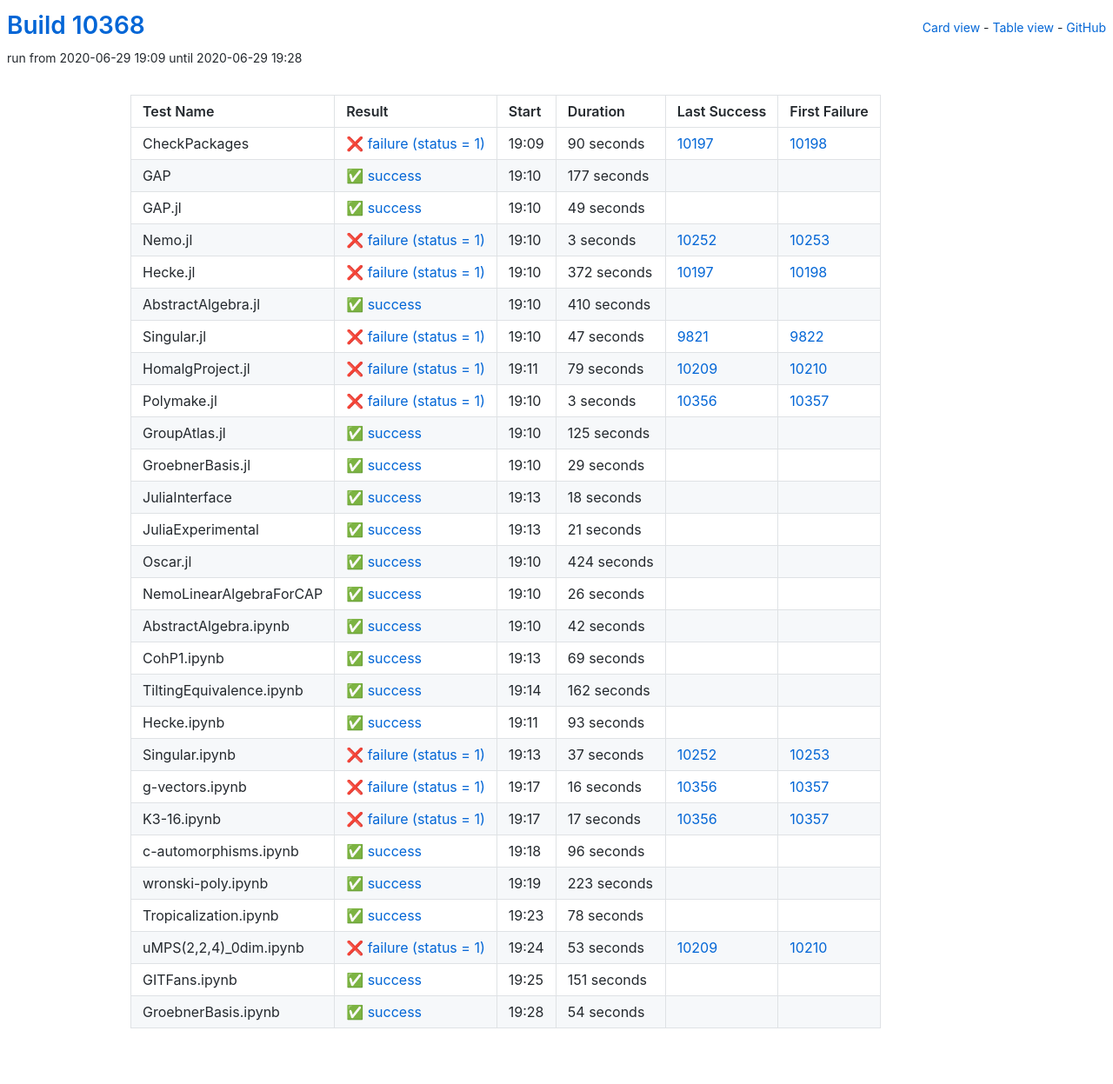
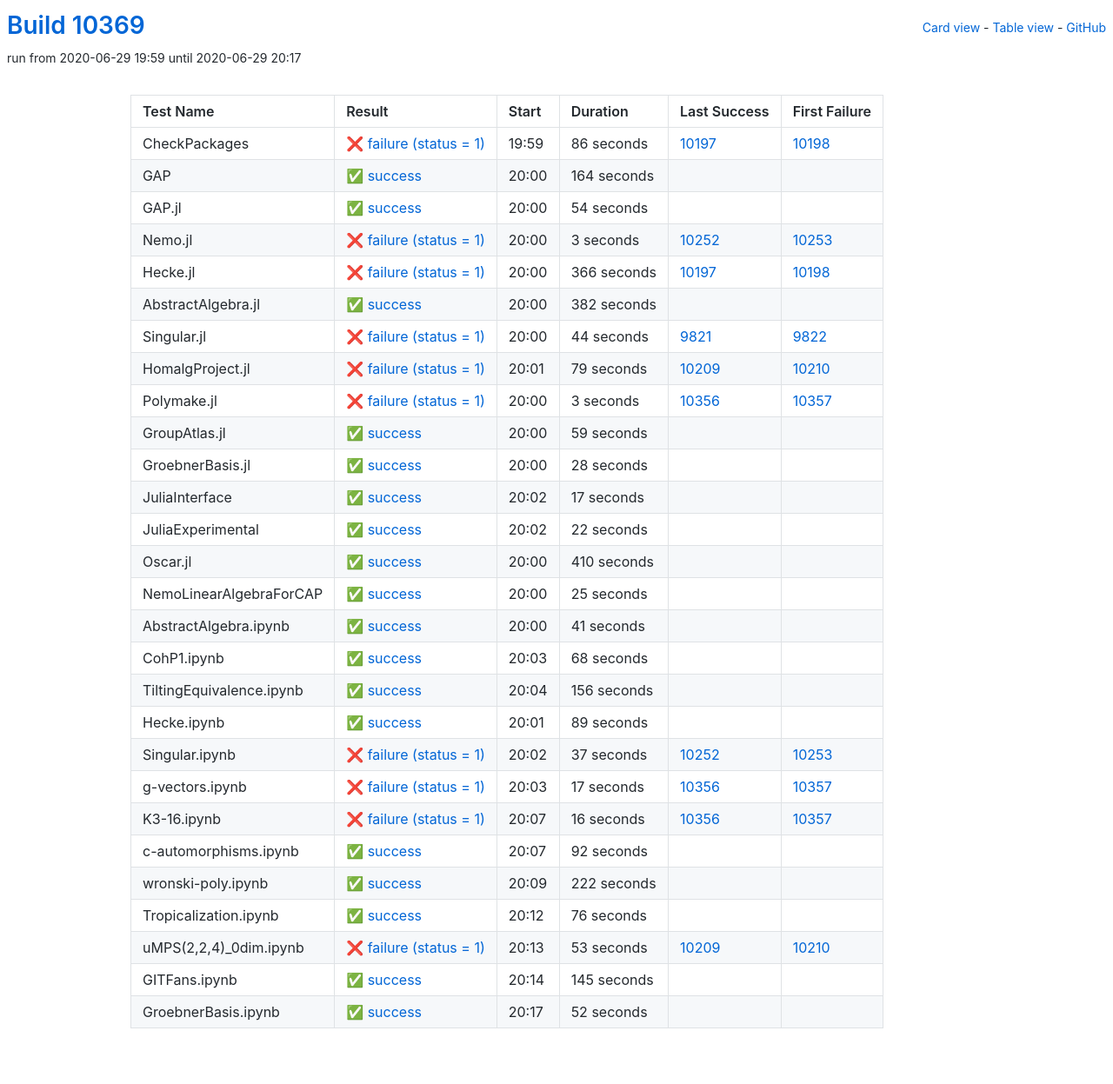
Before and after one commit to oscar-system/oscar-ci-status, a Jekyll site: the page built from table.html, in a window 1280 px wide. Shown: the whole page at 87% size. Built offline with Jekyll 4.4.1, drawn with Linux system fonts in a browser that asks for light colours.

Commit message:
Build #10369

```diff
--- a/_data/ci.yml
+++ b/_data/ci.yml
@@ -1,6 +1,6 @@
 ---
-build: 10368
-build_url: https://oscarci.mathematik.uni-kl.de/job/oscar/10368/
+build: 10369
+build_url: https://oscarci.mathematik.uni-kl.de/job/oscar/10369/
 job: oscar
 organization: oscar-system
 repo: oscar-ci-status
@@ -8,44 +8,44 @@
 tests:
 - name: CheckPackages
   id: checkpackages
-  log: https://oscarci.mathematik.uni-kl.de/job/oscar/10368/artifact/logs/build-10368/CheckPackages.log
-  start: 2020-06-29 19:09
+  log: https://oscarci.mathematik.uni-kl.de/job/oscar/10369/artifact/logs/build-10369/CheckPackages.log
+  start: 2020-06-29 19:59
   success: false
   exitcode: 1
   status: failure
-  duration: 90
+  duration: 86
   last_success: 10197
   last_success_url: https://oscarci.mathematik.uni-kl.de/job/oscar/10197/
   first_failure: 10198
   first_failure_url: https://oscarci.mathematik.uni-kl.de/job/oscar/10198/
 - name: GAP
   id: gap
-  log: https://oscarci.mathematik.uni-kl.de/job/oscar/10368/artifact/logs/build-10368/GAP.log
-  start: 2020-06-29 19:10
+  log: https://oscarci.mathematik.uni-kl.de/job/oscar/10369/artifact/logs/build-10369/GAP.log
+  start: 2020-06-29 20:00
   success: true
   exitcode: 0
   status: success
-  duration: 177
+  duration: 164
   last_success: false
   last_success_url:
   first_failure: false
   first_failure_url:
 - name: GAP.jl
   id: gap-jl
-  log: https://oscarci.mathematik.uni-kl.de/job/oscar/10368/artifact/logs/build-10368/GAP.jl.log
-  start: 2020-06-29 19:10
+  log: https://oscarci.mathematik.uni-kl.de/job/oscar/10369/artifact/logs/build-10369/GAP.jl.log
+  start: 2020-06-29 20:00
   success: true
   exitcode: 0
   status: success
-  duration: 49
+  duration: 54
   last_success: false
   last_success_url:
   first_failure: false
   first_failure_url:
 - name: Nemo.jl
   id: nemo-jl
-  log: https://oscarci.mathematik.uni-kl.de/job/oscar/10368/artifact/logs/build-10368/Nemo.jl.log
-  start: 2020-06-29 19:10
+  log: https://oscarci.mathematik.uni-kl.de/job/oscar/10369/artifact/logs/build-10369/Nemo.jl.log
+  start: 2020-06-29 20:00
   success: false
   exitcode: 1
   status: failure
@@ -56,44 +56,44 @@
   first_failure_url: https://oscarci.mathematik.uni-kl.de/job/oscar/10253/
 - name: Hecke.jl
   id: hecke-jl
-  log: https://oscarci.mathematik.uni-kl.de/job/oscar/10368/artifact/logs/build-10368/Hecke.jl.log
-  start: 2020-06-29 19:10
+  log: https://oscarci.mathematik.uni-kl.de/job/oscar/10369/artifact/logs/build-10369/Hecke.jl.log
+  start: 2020-06-29 20:00
   success: false
   exitcode: 1
   status: failure
-  duration: 372
+  duration: 366
   last_success: 10197
   last_success_url: https://oscarci.mathematik.uni-kl.de/job/oscar/10197/
   first_failure: 10198
   first_failure_url: https://oscarci.mathematik.uni-kl.de/job/oscar/10198/
 - name: AbstractAlgebra.jl
   id: abstractalgebra-jl
-  log: https://oscarci.mathematik.uni-kl.de/job/oscar/10368/artifact/logs/build-10368/AbstractAlgebra.jl.log
-  start: 2020-06-29 19:10
+  log: https://oscarci.mathematik.uni-kl.de/job/oscar/10369/artifact/logs/build-10369/AbstractAlgebra.jl.log
+  start: 2020-06-29 20:00
   success: true
   exitcode: 0
   status: success
-  duration: 410
+  duration: 382
   last_success: false
   last_success_url:
   first_failure: false
   first_failure_url:
 - name: Singular.jl
   id: singular-jl
-  log: https://oscarci.mathematik.uni-kl.de/job/oscar/10368/artifact/logs/build-10368/Singular.jl.log
-  start: 2020-06-29 19:10
+  log: https://oscarci.mathematik.uni-kl.de/job/oscar/10369/artifact/logs/build-10369/Singular.jl.log
+  start: 2020-06-29 20:00
   success: false
   exitcode: 1
   status: failure
-  duration: 47
+  duration: 44
   last_success: 9821
   last_success_url: https://oscarci.mathematik.uni-kl.de/job/oscar/9821/
   first_failure: 9822
   first_failure_url: https://oscarci.mathematik.uni-kl.de/job/oscar/9822/
 - name: HomalgProject.jl
   id: homalgproject-jl
-  log: https://oscarci.mathematik.uni-kl.de/job/oscar/10368/artifact/logs/build-10368/HomalgProject.jl.log
-  start: 2020-06-29 19:11
+  log: https://oscarci.mathematik.uni-kl.de/job/oscar/10369/artifact/logs/build-10369/HomalgProject.jl.log
+  start: 2020-06-29 20:01
   success: false
   exitcode: 1
   status: failure
@@ -104,8 +104,8 @@
   first_failure_url: https://oscarci.mathematik.uni-kl.de/job/oscar/10210/
 - name: Polymake.jl
   id: polymake-jl
-  log: https://oscarci.mathematik.uni-kl.de/job/oscar/10368/artifact/logs/build-10368/Polymake.jl.log
-  start: 2020-06-29 19:10
+  log: https://oscarci.mathematik.uni-kl.de/job/oscar/10369/artifact/logs/build-10369/Polymake.jl.log
+  start: 2020-06-29 20:00
   success: false
   exitcode: 1
   status: failure
@@ -116,128 +116,128 @@
   first_failure_url: https://oscarci.mathematik.uni-kl.de/job/oscar/10357/
 - name: GroupAtlas.jl
   id: groupatlas-jl
-  log: https://oscarci.mathematik.uni-kl.de/job/oscar/10368/artifact/logs/build-10368/GroupAtlas.jl.log
-  start: 2020-06-29 19:10
+  log: https://oscarci.mathematik.uni-kl.de/job/oscar/10369/artifact/logs/build-10369/GroupAtlas.jl.log
+  start: 2020-06-29 20:00
   success: true
   exitcode: 0
   status: success
-  duration: 125
+  duration: 59
   last_success: false
   last_success_url:
   first_failure: false
   first_failure_url:
 - name: GroebnerBasis.jl
   id: groebnerbasis-jl
-  log: https://oscarci.mathematik.uni-kl.de/job/oscar/10368/artifact/logs/build-10368/GroebnerBasis.jl.log
-  start: 2020-06-29 19:10
+  log: https://oscarci.mathematik.uni-kl.de/job/oscar/10369/artifact/logs/build-10369/GroebnerBasis.jl.log
+  start: 2020-06-29 20:00
   success: true
   exitcode: 0
   status: success
-  duration: 29
+  duration: 28
   last_success: false
   last_success_url:
   first_failure: false
   first_failure_url:
 - name: JuliaInterface
   id: juliainterface
-  log: https://oscarci.mathematik.uni-kl.de/job/oscar/10368/artifact/logs/build-10368/JuliaInterface.log
-  start: 2020-06-29 19:13
+  log: https://oscarci.mathematik.uni-kl.de/job/oscar/10369/artifact/logs/build-10369/JuliaInterface.log
+  start: 2020-06-29 20:02
   success: true
   exitcode: 0
   status: success
-  duration: 18
+  duration: 17
   last_success: false
   last_success_url:
   first_failure: false
   first_failure_url:
 - name: JuliaExperimental
   id: juliaexperimental
-  log: https://oscarci.mathematik.uni-kl.de/job/oscar/10368/artifact/logs/build-10368/JuliaExperimental.log
-  start: 2020-06-29 19:13
+  log: https://oscarci.mathematik.uni-kl.de/job/oscar/10369/artifact/logs/build-10369/JuliaExperimental.log
+  start: 2020-06-29 20:02
   success: true
   exitcode: 0
   status: success
-  duration: 21
+  duration: 22
   last_success: false
   last_success_url:
   first_failure: false
   first_failure_url:
 - name: Oscar.jl
   id: oscar-jl
-  log: https://oscarci.mathematik.uni-kl.de/job/oscar/10368/artifact/logs/build-10368/Oscar.jl.log
-  start: 2020-06-29 19:10
+  log: https://oscarci.mathematik.uni-kl.de/job/oscar/10369/artifact/logs/build-10369/Oscar.jl.log
+  start: 2020-06-29 20:00
   success: true
   exitcode: 0
   status: success
-  duration: 424
+  duration: 410
   last_success: false
   last_success_url:
   first_failure: false
   first_failure_url:
 - name: NemoLinearAlgebraForCAP
   id: nemolinearalgebraforcap
-  log: https://oscarci.mathematik.uni-kl.de/job/oscar/10368/artifact/logs/build-10368/NemoLinearAlgebraForCAP.log
-  start: 2020-06-29 19:10
+  log: https://oscarci.mathematik.uni-kl.de/job/oscar/10369/artifact/logs/build-10369/NemoLinearAlgebraForCAP.log
+  start: 2020-06-29 20:00
   success: true
   exitcode: 0
   status: success
-  duration: 26
+  duration: 25
   last_success: false
   last_success_url:
   first_failure: false
   first_failure_url:
 - name: AbstractAlgebra.ipynb
   id: abstractalgebra-ipynb
-  log: https://oscarci.mathematik.uni-kl.de/job/oscar/10368/artifact/logs/build-10368/AbstractAlgebra.ipynb.log
-  start: 2020-06-29 19:10
+  log: https://oscarci.mathematik.uni-kl.de/job/oscar/10369/artifact/logs/build-10369/AbstractAlgebra.ipynb.log
+  start: 2020-06-29 20:00
   success: true
   exitcode: 0
   status: success
-  duration: 42
+  duration: 41
   last_success: false
   last_success_url:
   first_failure: false
   first_failure_url:
 - name: CohP1.ipynb
   id: cohp1-ipynb
-  log: https://oscarci.mathematik.uni-kl.de/job/oscar/10368/artifact/logs/build-10368/CohP1.ipynb.log
-  start: 2020-06-29 19:13
+  log: https://oscarci.mathematik.uni-kl.de/job/oscar/10369/artifact/logs/build-10369/CohP1.ipynb.log
+  start: 2020-06-29 20:03
   success: true
   exitcode: 0
   status: success
-  duration: 69
+  duration: 68
   last_success: false
   last_success_url:
   first_failure: false
   first_failure_url:
 - name: TiltingEquivalence.ipynb
   id: tiltingequivalence-ipynb
-  log: https://oscarci.mathematik.uni-kl.de/job/oscar/10368/artifact/logs/build-10368/TiltingEquivalence.ipynb.log
-  start: 2020-06-29 19:14
+  log: https://oscarci.mathematik.uni-kl.de/job/oscar/10369/artifact/logs/build-10369/TiltingEquivalence.ipynb.log
+  start: 2020-06-29 20:04
   success: true
   exitcode: 0
   status: success
-  duration: 162
+  duration: 156
   last_success: false
   last_success_url:
   first_failure: false
   first_failure_url:
 - name: Hecke.ipynb
   id: hecke-ipynb
-  log: https://oscarci.mathematik.uni-kl.de/job/oscar/10368/artifact/logs/build-10368/Hecke.ipynb.log
-  start: 2020-06-29 19:11
+  log: https://oscarci.mathematik.uni-kl.de/job/oscar/10369/artifact/logs/build-10369/Hecke.ipynb.log
+  start: 2020-06-29 20:01
   success: true
   exitcode: 0
   status: success
-  duration: 93
+  duration: 89
   last_success: false
   last_success_url:
   first_failure: false
   first_failure_url:
 - name: Singular.ipynb
   id: singular-ipynb
-  log: https://oscarci.mathematik.uni-kl.de/job/oscar/10368/artifact/logs/build-10368/Singular.ipynb.log
-  start: 2020-06-29 19:13
+  log: https://oscarci.mathematik.uni-kl.de/job/oscar/10369/artifact/logs/build-10369/Singular.ipynb.log
+  start: 2020-06-29 20:02
   success: false
   exitcode: 1
   status: failure
@@ -248,8 +248,20 @@
   first_failure_url: https://oscarci.mathematik.uni-kl.de/job/oscar/10253/
 - name: g-vectors.ipynb
   id: g-vectors-ipynb
-  log: https://oscarci.mathematik.uni-kl.de/job/oscar/10368/artifact/logs/build-10368/g-vectors.ipynb.log
-  start: 2020-06-29 19:17
+  log: https://oscarci.mathematik.uni-kl.de/job/oscar/10369/artifact/logs/build-10369/g-vectors.ipynb.log
+  start: 2020-06-29 20:03
+  success: false
+  exitcode: 1
+  status: failure
+  duration: 17
+  last_success: 10356
+  last_success_url: https://oscarci.mathematik.uni-kl.de/job/oscar/10356/
+  first_failure: 10357
+  first_failure_url: https://oscarci.mathematik.uni-kl.de/job/oscar/10357/
+- name: K3-16.ipynb
+  id: k3-16-ipynb
+  log: https://oscarci.mathematik.uni-kl.de/job/oscar/10369/artifact/logs/build-10369/K3-16.ipynb.log
+  start: 2020-06-29 20:07
   success: false
   exitcode: 1
   status: failure
@@ -258,58 +270,46 @@
   last_success_url: https://oscarci.mathematik.uni-kl.de/job/oscar/10356/
   first_failure: 10357
   first_failure_url: https://oscarci.mathematik.uni-kl.de/job/oscar/10357/
-- name: K3-16.ipynb
-  id: k3-16-ipynb
-  log: https://oscarci.mathematik.uni-kl.de/job/oscar/10368/artifact/logs/build-10368/K3-16.ipynb.log
-  start: 2020-06-29 19:17
-  success: false
-  exitcode: 1
-  status: failure
-  duration: 17
-  last_success: 10356
-  last_success_url: https://oscarci.mathematik.uni-kl.de/job/oscar/10356/
-  first_failure: 10357
-  first_failure_url: https://oscarci.mathematik.uni-kl.de/job/oscar/10357/
 - name: c-automorphisms.ipynb
   id: c-automorphisms-ipynb
-  log: https://oscarci.mathematik.uni-kl.de/job/oscar/10368/artifact/logs/build-10368/c-automorphisms.ipynb.log
-  start: 2020-06-29 19:18
+  log: https://oscarci.mathematik.uni-kl.de/job/oscar/10369/artifact/logs/build-10369/c-automorphisms.ipynb.log
+  start: 2020-06-29 20:07
   success: true
   exitcode: 0
   status: success
-  duration: 96
+  duration: 92
   last_success: false
   last_success_url:
   first_failure: false
   first_failure_url:
 - name: wronski-poly.ipynb
   id: wronski-poly-ipynb
-  log: https://oscarci.mathematik.uni-kl.de/job/oscar/10368/artifact/logs/build-10368/wronski-poly.ipynb.log
-  start: 2020-06-29 19:19
+  log: https://oscarci.mathematik.uni-kl.de/job/oscar/10369/artifact/logs/build-10369/wronski-poly.ipynb.log
+  start: 2020-06-29 20:09
   success: true
   exitcode: 0
   status: success
-  duration: 223
+  duration: 222
   last_success: false
   last_success_url:
   first_failure: false
   first_failure_url:
 - name: Tropicalization.ipynb
   id: tropicalization-ipynb
-  log: https://oscarci.mathematik.uni-kl.de/job/oscar/10368/artifact/logs/build-10368/Tropicalization.ipynb.log
-  start: 2020-06-29 19:23
+  log: https://oscarci.mathematik.uni-kl.de/job/oscar/10369/artifact/logs/build-10369/Tropicalization.ipynb.log
+  start: 2020-06-29 20:12
   success: true
   exitcode: 0
   status: success
-  duration: 78
+  duration: 76
   last_success: false
   last_success_url:
   first_failure: false
   first_failure_url:
 - name: uMPS(2,2,4)_0dim.ipynb
   id: umps-2-2-4-0dim-ipynb
-  log: https://oscarci.mathematik.uni-kl.de/job/oscar/10368/artifact/logs/build-10368/uMPS-2-2-4-_0dim.ipynb.log
-  start: 2020-06-29 19:24
+  log: https://oscarci.mathematik.uni-kl.de/job/oscar/10369/artifact/logs/build-10369/uMPS-2-2-4-_0dim.ipynb.log
+  start: 2020-06-29 20:13
   success: false
   exitcode: 1
   status: failure
@@ -320,24 +320,24 @@
   first_failure_url: https://oscarci.mathematik.uni-kl.de/job/oscar/10210/
 - name: GITFans.ipynb
   id: gitfans-ipynb
-  log: https://oscarci.mathematik.uni-kl.de/job/oscar/10368/artifact/logs/build-10368/GITFans.ipynb.log
-  start: 2020-06-29 19:25
+  log: https://oscarci.mathematik.uni-kl.de/job/oscar/10369/artifact/logs/build-10369/GITFans.ipynb.log
+  start: 2020-06-29 20:14
   success: true
   exitcode: 0
   status: success
-  duration: 151
+  duration: 145
   last_success: false
   last_success_url:
   first_failure: false
   first_failure_url:
 - name: GroebnerBasis.ipynb
   id: groebnerbasis-ipynb
-  log: https://oscarci.mathematik.uni-kl.de/job/oscar/10368/artifact/logs/build-10368/GroebnerBasis.ipynb.log
-  start: 2020-06-29 19:28
+  log: https://oscarci.mathematik.uni-kl.de/job/oscar/10369/artifact/logs/build-10369/GroebnerBasis.ipynb.log
+  start: 2020-06-29 20:17
   success: true
   exitcode: 0
   status: success
-  duration: 54
+  duration: 52
   last_success: false
   last_success_url:
   first_failure: false
```
Also changed, not shown: README.md.
